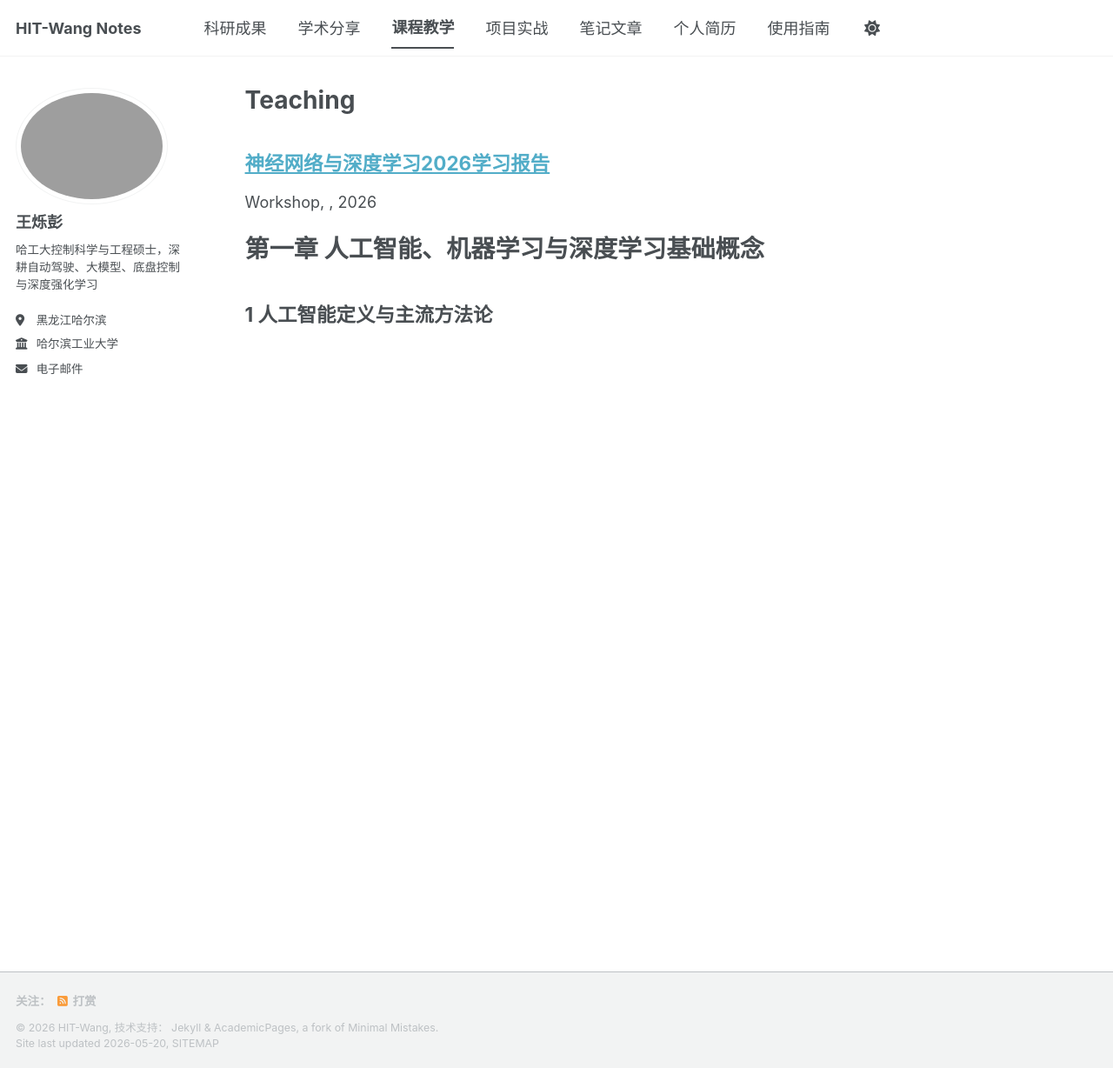
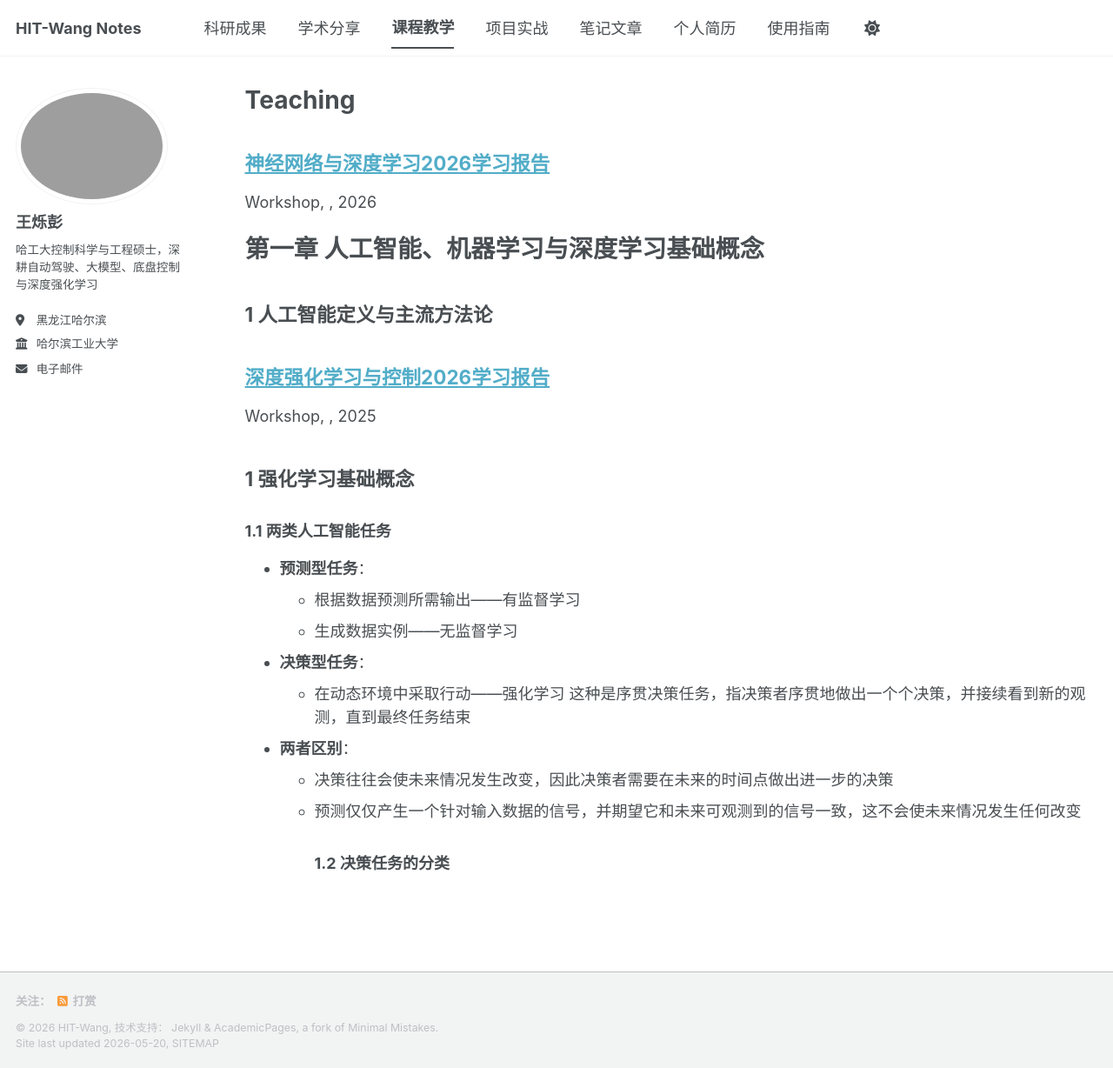
Before and after one commit to HITWang-tech/HITWang-tech.github.io, a Jekyll site: the page built from _pages/teaching.html, in a window 1280 px wide and 1228 px high. Shown: the whole window at 87% size. Built offline with Jekyll 4.4.1, drawn with Linux system fonts in a browser that asks for light colours; a script bundle is joined from its source files by our own code; library files that are not in the unit come from our copies; a file with an impossible date is left out.

Commit message:
Update DRL-Week1.md

```diff
--- a/_teaching/DRL-Week1.md
+++ b/_teaching/DRL-Week1.md
@@ -3,7 +3,7 @@ title: "深度强化学习与控制2026学习报告"
 collection: teaching
 type: "Workshop"
 permalink: /teaching/DRL-Week1
-date: ""
+date: 2025-05-15
 ---
 
 
```
